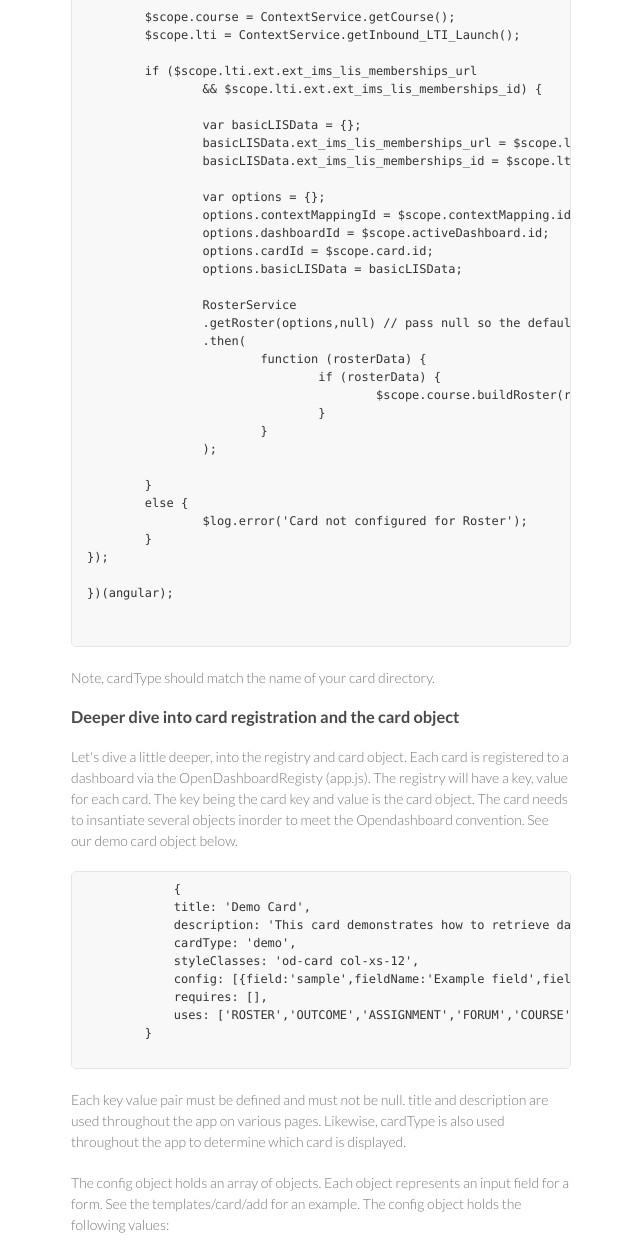
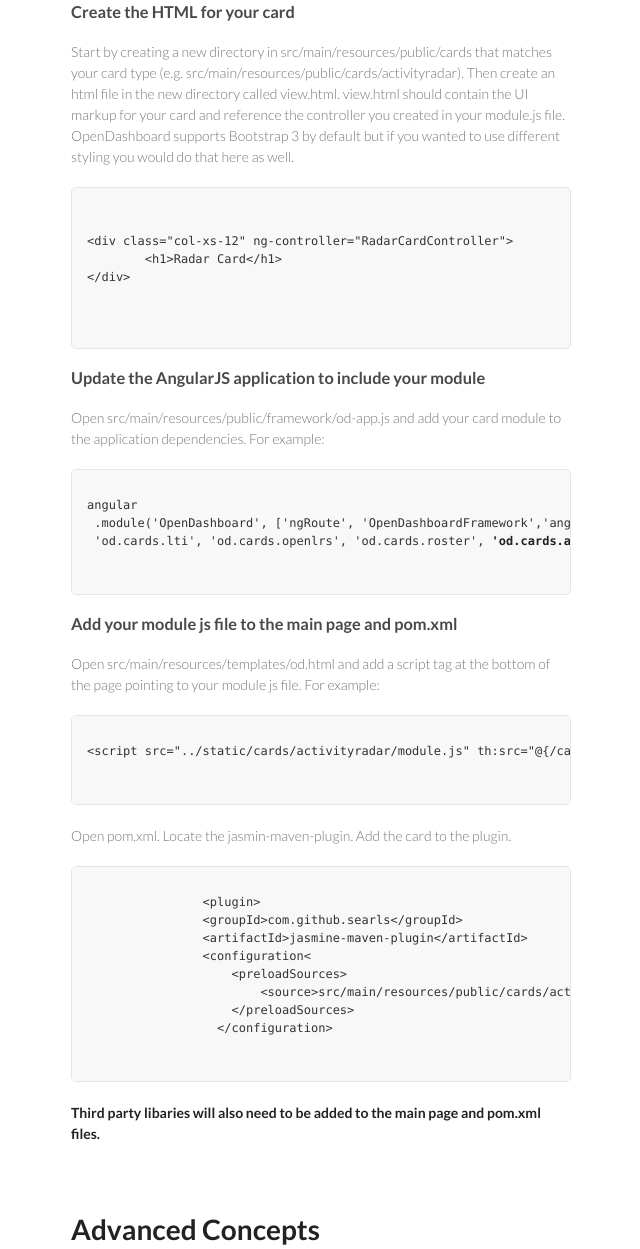
Before and after one commit to Apereo-Learning-Analytics-Initiative/OpenDashboard-legacy, a plain HTML site: page index.html in a window 1280 px wide. Shown: the part 929-2178 px from the top of the page, without its empty margins (499-1139 px from the left). Drawn offline with Linux system fonts and the light colour scheme.

Commit message:
Remove demo card from documentation.

```diff
--- a/index.html
+++ b/index.html
@@ -19,6 +19,9 @@
         <p></p>
         <p class="view">
         <a href="#new-card">Developing your own OpenDashboard Card</a>
+        </p>
+        <p class="view">
+        <a href="#advanced">Advanced concepts</a>
         </p>
         <p class="view">
         <a href="#services">Services</a>
@@ -46,7 +49,7 @@
 		<h3>Pick a type for your card</h3>
 
 		<p>OpenDashboard relies heavily on convention over code so your card type is important - choose wisely.
-		In our example we'll be building a card that displays all available data for the given context for demonstration purposes so I'm going to call my card type demo.</p>
+		In our example we'll be building the learning activity radar chart, see the activityradar module.</p>
 
 		<h3>Create the AngularJS Module for your card</h3>
 		<p>This file contains the supporting Javascript for your card. Create a file called module.js in your card directory.
@@ -59,73 +62,90 @@
 		<pre>
 			<code>
                 (function(angular) {
-'use strict';
-
                 angular
-.module('od.cards.demo', ['OpenDashboardRegistry', 'OpenDashboardAPI'])
+                .module('od.cards.activityradar', ['OpenDashboardRegistry', 'chart.js'])
                  .config(function(registryProvider){
-    registryProvider.register('demo',{
-        title: 'Demo Card',
-        description: 'This card demonstrates how to retrieve data from various sources.',
-        cardType: 'demo',
+                    registryProvider.register('activityradar',{
+                        title: 'Learing Activity Radar',
+                        description: 'Student Activity is displayed in radar chart format.',
+                        cardType: 'activityradar',
                         styleClasses: 'od-card col-xs-12',
-        config: [{field:'sample',fieldName:'Example field',fieldType:'text',required:true,translatableLabelKey:'LABEL_EXAMPLE_FIELD'}],
+                        config: [],
                         requires: [],
-        uses: ['ROSTER','OUTCOME','ASSIGNMENT','FORUM','COURSE']
+                        uses: []
                     });
- })
- .controller('DemoCardController',
- 	function($scope, $http, $log, _, ContextService, RosterService) {
-
-	$scope.course = ContextService.getCourse();
-	$scope.lti = ContextService.getInbound_LTI_Launch();
-
-	if ($scope.lti.ext.ext_ims_lis_memberships_url
-		&& $scope.lti.ext.ext_ims_lis_memberships_id) {
-
-		var basicLISData = {};
-		basicLISData.ext_ims_lis_memberships_url = $scope.lti.ext.ext_ims_lis_memberships_url;
-		basicLISData.ext_ims_lis_memberships_id = $scope.lti.ext.ext_ims_lis_memberships_id;
-
-		var options = {};
-		options.contextMappingId = $scope.contextMapping.id;
-		options.dashboardId = $scope.activeDashboard.id;
-		options.cardId = $scope.card.id;
-		options.basicLISData = basicLISData;
-
-		RosterService
-		.getRoster(options,null) // pass null so the default implementation is used
-		.then(
-			function (rosterData) {
-				if (rosterData) {
-					$scope.course.buildRoster(rosterData);
-				}
-			}
-		);
-
-	}
-	else {
-		$log.error('Card not configured for Roster');
-	}
-});
-
-})(angular);
+                 })...
 			</code>
 		</pre>
 
 		<p>Note, cardType should match the name of your card directory.</p>
+
+
+        <h3>Create the HTML for your card</h3>
+        <p>Start by creating a new directory in src/main/resources/public/cards that matches your card type (e.g. src/main/resources/public/cards/activityradar).
+        Then create an html file in the new directory called view.html. view.html should contain the UI markup for your card and reference the controller you created in your module.js file.
+        OpenDashboard supports Bootstrap 3 by default but if you wanted to use different styling you would do that here as well.</p>
+		<pre>
+			<code>
+
+&lt;div class="col-xs-12" ng-controller="RadarCardController"&gt;
+	&lt;h1>Radar Card&lt;/h1&gt;
+&lt;/div&gt;
+
+			</code>
+		</pre>
+
+		<h3>Update the AngularJS application to include your module</h3>
+
+		<p>Open src/main/resources/public/framework/od-app.js and add your card module to the application dependencies. For example:</p>
+		<pre>
+			<code>
+angular
+ .module('OpenDashboard', ['ngRoute', 'OpenDashboardFramework','angularCharts',
+ 'od.cards.lti', 'od.cards.openlrs', 'od.cards.roster', <strong>'od.cards.activityradar'</strong>])
+			</code>
+		</pre>
+
+		<h3>Add your module js file to the main page and pom.xml</h3>
+		<p>Open src/main/resources/templates/od.html and add a script tag at the bottom of the page pointing to your module js file. For example:</p>
+
+		<pre>
+			<code>
+&lt;script src="../static/cards/activityradar/module.js" th:src="@{/cards/activityradar/module.js}"&gt;&lt;/script&gt;
+			</code>
+		</pre>
+
+        <p>Open pom.xml.  Locate the jasmin-maven-plugin.  Add the card to the plugin.<p>
+        <pre>
+            <code>
+                &lt;plugin&gt;
+                &lt;groupId&gt;com.github.searls&lt;/groupId&gt;
+                &lt;artifactId>jasmine-maven-plugin&lt;/artifactId&gt;
+                &lt;configuration&lt;
+                    &lt;preloadSources&gt;
+                        &lt;source&gt;src/main/resources/public/cards/activityradar/module.js&lt;/source&gt;
+                    &lt;/preloadSources&gt;
+                  &lt;/configuration&gt;
+            </code>
+        </pre>
+        <p><strong>Third party libaries will also need to be added to the main page and pom.xml files.</strong></p>
+      </section>
+      <section>
+       <h1>
+            <a id="advanced" class="anchor" href="#advanced" aria-hidden="true"><span class="octicon octicon-link"></span></a>Advanced Concepts
+        </h1
         <h3>Deeper dive into card registration and the card object</h3>
 
-        <p>Let's dive a little deeper, into the registry and card object.  Each card is registered to a dashboard via the OpenDashboardRegisty (app.js).  The registry will have a key, value for each card.  The key being the card key and value is the card object.  The card needs to insantiate several objects inorder to meet the Opendashboard convention. See our demo card object below.</p>
+        <p>Let's take a further exploration into the registry and card object.  Each card is registered to a dashboard via the OpenDashboardRegisty (app.js).  The registry will have a key, value for each card.  The key being the card key and value is the card object.  The card needs to insantiate several objects inorder to meet the Opendashboard convention. See our demo card object below.</p>
         <pre>
             <code>{
-            title: 'Demo Card',
-            description: 'This card demonstrates how to retrieve data from various sources.',
-            cardType: 'demo',
+                title: 'Learing Activity Radar',
+                description: 'Student Activity is displayed in radar chart format.',
+                cardType: 'activityradar',
                 styleClasses: 'od-card col-xs-12',
-            config: [{field:'sample',fieldName:'Example field',fieldType:'text',required:true,translatableLabelKey:'LABEL_EXAMPLE_FIELD'}],
+                config: [],
                 requires: [],
-            uses: ['ROSTER','OUTCOME','ASSIGNMENT','FORUM','COURSE']
+                uses: []
         }</code>
         </pre>
         <p>Each key value pair must be defined and must not be null.  title and description are used throughout the app on various pages. Likewise, cardType is also used throughout the app to determine which card is displayed.</p>
@@ -141,55 +161,6 @@ angular
         <p>requires and uses initialize the card with the various data providers. These map to the backend data provider implementation.  Currently Opendashboard supports six ASSIGNMENT, COURSE, EVENT, FORUM, OUTCOME, and ROSTER. If your card uses/requires any of the data sources, add it to the appropriate array. Alternatively, if none is necessary set the object to an empty array.</p>
 
         <p>Unit tests have been implemented to ensure all dependant pieces of the application will scale with your cards configuration.  These automated tests will run during the build process.<br><strong>Note that by the vary nature of front end development these tests will not run until the project is rebuilt and your app may appear to "work" up until build time.</strong></p>
-
-        <h3>Create the HTML for your card</h3>
-        <p>Start by creating a new directory in src/main/resources/public/cards that matches your card type (e.g. src/main/resources/public/cards/demo).
-        Then create an html file in the new directory called view.html. view.html should contain the UI markup for your card and reference the controller you created in your module.js file.
-        OpenDashboard supports Bootstrap 3 by default but if you wanted to use different styling you would do that here as well.</p>
-		<pre>
-			<code>
-
-&lt;div class="col-xs-12" ng-controller="DemoCardController"&gt;
-	&lt;h1>Demo Card&lt;/h1&gt;
-&lt;/div&gt;
-
-			</code>
-		</pre>
-
-		<h3>Update the AngularJS application to include your module</h3>
-
-		<p>Open src/main/resources/public/framework/od-app.js and add your card module to the application dependencies. For example:</p>
-		<pre>
-			<code>
-angular
- .module('OpenDashboard', ['ngRoute', 'OpenDashboardFramework','angularCharts',
- 'od.cards.lti', 'od.cards.openlrs', 'od.cards.roster', <strong>'od.cards.demo'</strong>])
-			</code>
-		</pre>
-
-		<h3>Add your module js file to the main page and pom.xml</h3>
-		<p>Open src/main/resources/templates/od.html and add a script tag at the bottom of the page pointing to your module js file. For example:</p>
-
-		<pre>
-			<code>
-&lt;script src="../static/cards/demo/module.js" th:src="@{/cards/demo/module.js}"&gt;&lt;/script&gt;
-			</code>
-		</pre>
-
-        <p>Open pom.xml.  Locate the jasmin-maven-plugin.  Add the card to the plugin.<p>
-        <pre>
-            <code>
-                &lt;plugin&gt;
-                &lt;groupId&gt;com.github.searls&lt;/groupId&gt;
-                &lt;artifactId>jasmine-maven-plugin&lt;/artifactId&gt;
-                &lt;configuration&lt;
-                    &lt;preloadSources&gt;
-                        &lt;source&gt;src/main/resources/public/cards/demo/module.js&lt;/source&gt;
-                    &lt;/preloadSources&gt;
-                  &lt;/configuration&gt;
-            </code>
-        </pre>
-        <p><strong>Third party libaries will also need to be added to the main page and pom.xml files.</strong></p>
       </section>
       <section>
         <h1>
```
Lines whose indentation alone changed are shown as unchanged.
